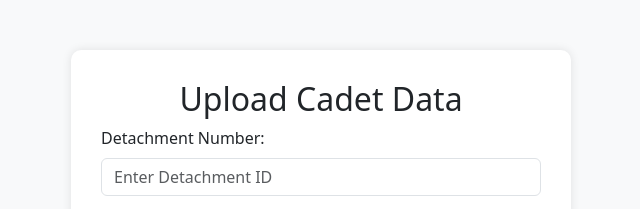
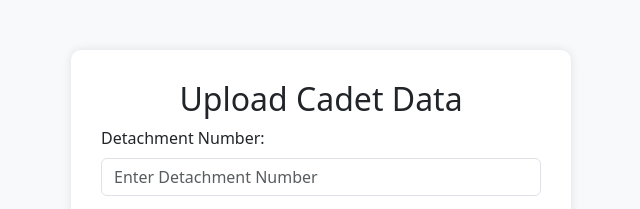
Before and after one commit to fletchdr7/cadet-upload-portal, a plain HTML site: page index.html in a window 1280 px wide. Shown: the top 209 px of the page, 319-959 px from the left. Drawn offline with nearby package versions, Linux system fonts and the light colour scheme.

Commit message:
Update index.html

```diff
--- a/index.html
+++ b/index.html
@@ -34,7 +34,7 @@
         <form id="uploadForm">
             <div class="mb-3">
                 <label for="detachmentId" class="form-label">Detachment Number:</label>
-                <input type="text" class="form-control" id="detachmentId" placeholder="Enter Detachment ID" required>
+                <input type="text" class="form-control" id="detachmentId" placeholder="Enter Detachment Number" required>
             </div>
 
             <div class="mb-3">
```
